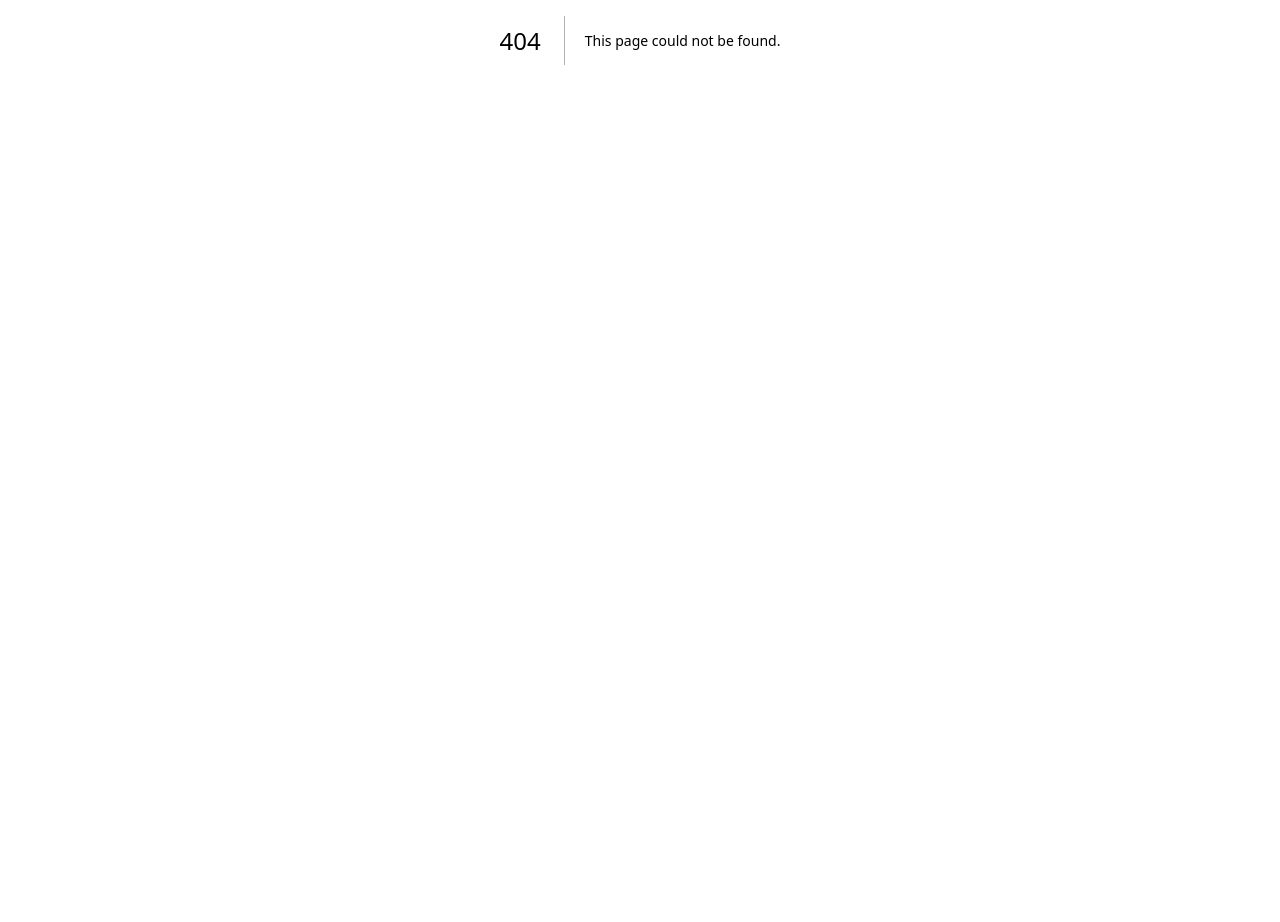
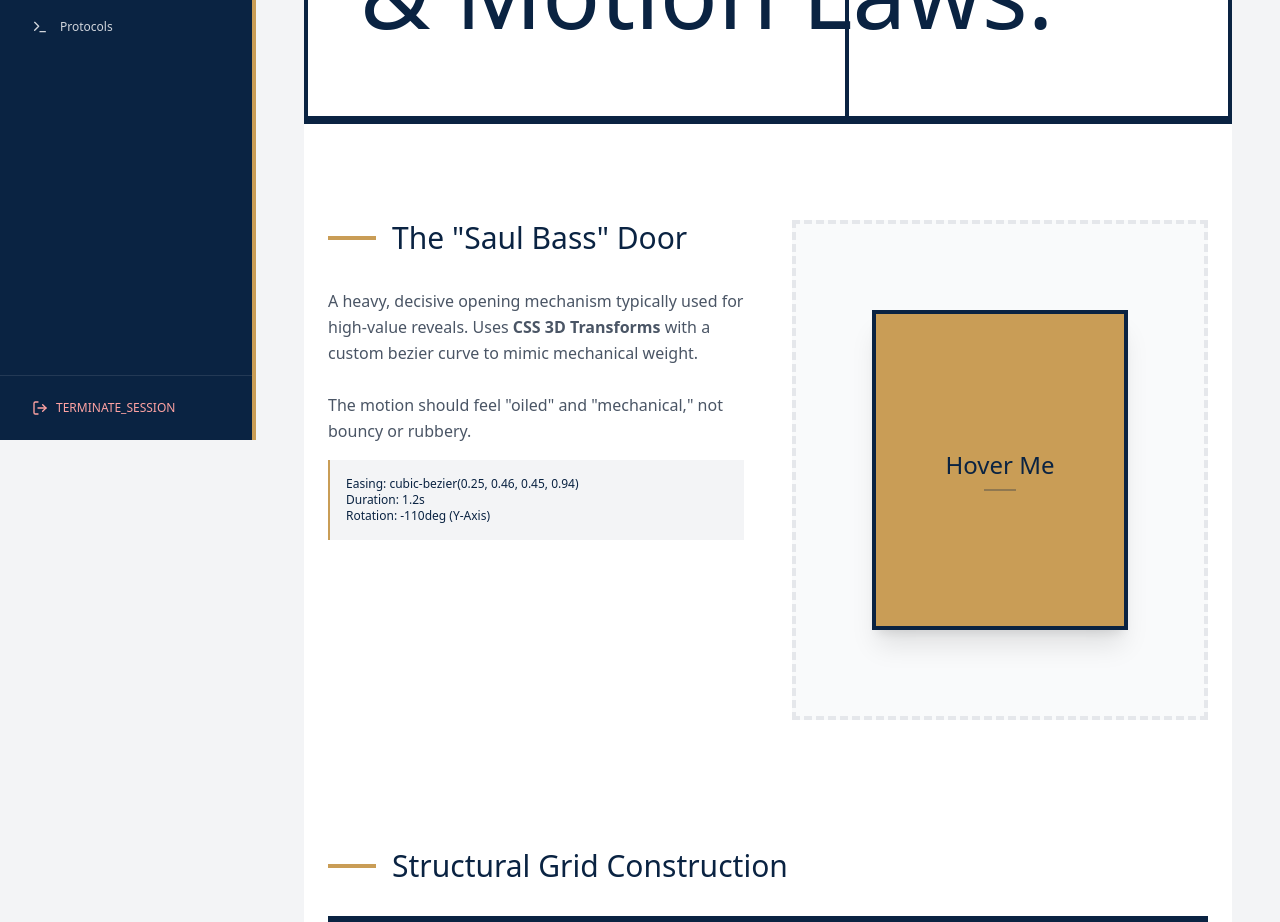
Before and after one commit to binarylawyer/moye-law-redesign, a Next.js app in the folder moye-law-web/: page /admin/design/motion in a window 1280 px wide. Before the commit this address had no page. Shown: the part 360-1282 px from the top of the page. Before the commit the page ends 800 px from the top, so only its background shows below. Built offline with nearby package versions, Linux system fonts and the light colour scheme; no server answers.

Commit message:
feat: Introduce admin design motion page and OpenSesameDoor UI component.

```diff
--- /dev/null
+++ b/moye-law-web/src/app/admin/design/motion/page.tsx
@@ -0,0 +1,78 @@
+"use client";
+
+import React from 'react';
+import { OpenSesameDoor } from '@/components/ui/OpenSesameDoor';
+import { MondrianGrid, RevealContent } from '@/components/ui/MondrianGrid';
+
+export default function DesignMotionPage() {
+    return (
+        <div className="min-h-screen bg-white">
+
+            {/* HEADER */}
+            <div className="relative pt-32 pb-20 px-6 border-b-4 border-navy overflow-hidden">
+                <MondrianGrid delay={0.2} />
+                <div className="container mx-auto max-w-7xl relative z-10">
+                    <RevealContent delay={0.4}>
+                        <div className="flex flex-col md:flex-row justify-between items-end">
+                            <div>
+                                <span className="font-mono text-gold text-xs tracking-[0.3em] uppercase block mb-4">Design System v2.1</span>
+                                <h1 className="font-display text-6xl md:text-8xl text-navy leading-none">Kinetic Physics <br />& Motion Laws.</h1>
+                            </div>
+                        </div>
+                    </RevealContent>
+                </div>
+            </div>
+
+            <main className="container mx-auto px-6 max-w-7xl py-24">
+
+                {/* SECTION 1: THE SAUL BASS DOOR */}
+                <section className="mb-32 grid grid-cols-1 lg:grid-cols-2 gap-12">
+                    <div>
+                        <RevealContent delay={0.6}>
+                            <div className="flex items-center mb-8">
+                                <div className="w-12 h-1 bg-gold mr-4"></div>
+                                <h2 className="font-display text-3xl text-navy">The "Saul Bass" Door</h2>
+                            </div>
+                            <p className="font-sans text-gray-600 mb-8 max-w-md leading-relaxed">
+                                A heavy, decisive opening mechanism typically used for high-value reveals.
+                                Uses <strong>CSS 3D Transforms</strong> with a custom bezier curve to mimic mechanical weight.
+                                <br /><br />
+                                The motion should feel "oiled" and "mechanical," not bouncy or rubbery.
+                                <span className="font-mono text-xs text-navy bg-gray-100 p-4 block mt-4 border-l-2 border-gold">
+                                    Easing: cubic-bezier(0.25, 0.46, 0.45, 0.94)<br />
+                                    Duration: 1.2s<br />
+                                    Rotation: -110deg (Y-Axis)
+                                </span>
+                            </p>
+                        </RevealContent>
+                    </div>
+
+                    <RevealContent delay={0.8}>
+                        <div className="bg-gray-50 p-12 flex items-center justify-center border-4 border-dashed border-gray-200 min-h-[500px]">
+                            <OpenSesameDoor title="Hover Me" revealedText="ACCESS_GRANTED" />
+                        </div>
+                    </RevealContent>
+                </section>
+
+                {/* SECTION 2: MONDRIAN GRID CONSTRUCTION */}
+                <section className="mb-12">
+                    <RevealContent delay={1.0}>
+                        <div className="flex items-center mb-8">
+                            <div className="w-12 h-1 bg-gold mr-4"></div>
+                            <h2 className="font-display text-3xl text-navy">Structural Grid Construction</h2>
+                        </div>
+                        <div className="w-full h-64 relative border-4 border-navy overflow-hidden bg-gray-50">
+                            <MondrianGrid delay={0} />
+                            <div className="absolute inset-0 flex items-center justify-center">
+                                <div className="font-mono text-xs text-navy/50 bg-white/80 p-2">
+                                    INTERSECT & REVEAL PROTOCOL ACTIVATED
+                                </div>
+                            </div>
+                        </div>
+                    </RevealContent>
+                </section>
+
+            </main>
+        </div>
+    );
+}
--- /dev/null
+++ b/moye-law-web/src/components/ui/OpenSesameDoor.tsx
@@ -0,0 +1,60 @@
+"use client";
+
+import React from 'react';
+import { motion } from 'framer-motion';
+
+interface OpenSesameDoorProps {
+    title: string;
+    revealedText?: string;
+    className?: string;
+}
+
+/**
+ * OpenSesameDoor (The "Saul Bass" Door)
+ *
+ * A heavy, decisive opening mechanism used for high-value reveals.
+ * Uses CSS 3D Transforms with a custom bezier curve to mimic mechanical weight.
+ *
+ * Easing: cubic-bezier(0.25, 0.46, 0.45, 0.94)
+ * Duration: 1.2s
+ * Rotation: -110deg (Y-Axis)
+ */
+export const OpenSesameDoor: React.FC<OpenSesameDoorProps> = ({
+    title,
+    revealedText = "CONTENT_REVEALED",
+    className = ""
+}) => {
+    return (
+        <motion.div
+            className={`w-64 h-80 cursor-pointer relative ${className}`}
+            style={{ perspective: "1000px" }}
+            initial="closed"
+            whileHover="open"
+        >
+            {/* BACK LAYER (REVEALED CONTENT) */}
+            <div className="absolute inset-0 z-0 bg-navy flex items-center justify-center border-4 border-navy">
+                <span className="font-mono text-xs text-gold tracking-widest text-center px-4">
+                    {revealedText}
+                </span>
+            </div>
+
+            {/* FRONT DOOR (ROTATING ELEMENT) */}
+            <motion.div
+                className="absolute inset-0 z-10 bg-gold border-4 border-navy origin-left flex items-center justify-center p-6 shadow-xl"
+                variants={{
+                    closed: { rotateY: 0 },
+                    open: { rotateY: -110 }
+                }}
+                transition={{
+                    duration: 1.2,
+                    ease: [0.25, 0.46, 0.45, 0.94]
+                }}
+            >
+                <div className="text-center">
+                    <div className="font-display text-2xl text-navy mb-2">{title}</div>
+                    <div className="h-0.5 w-8 bg-navy opacity-30 mx-auto"></div>
+                </div>
+            </motion.div>
+        </motion.div>
+    );
+};
```
